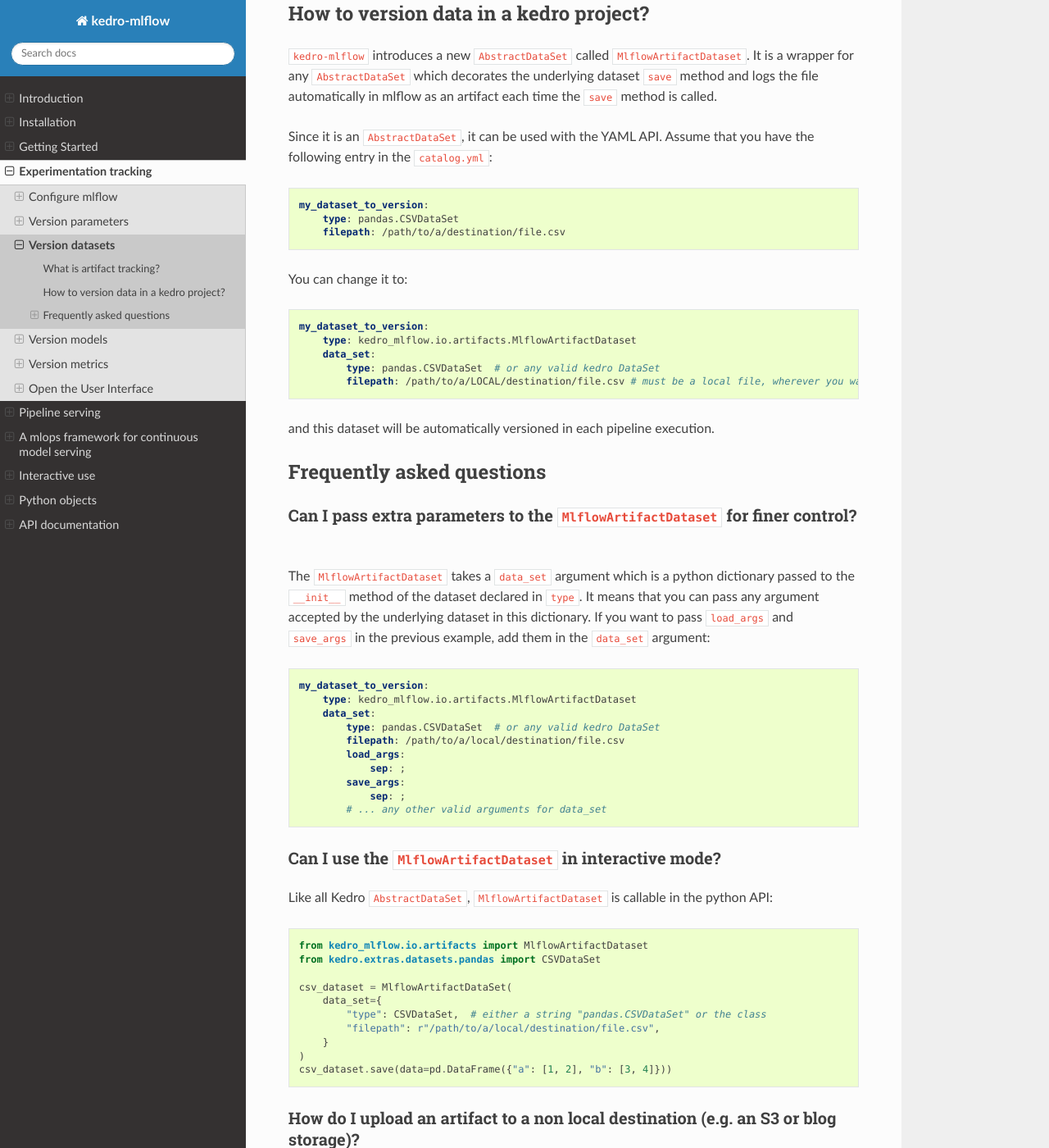
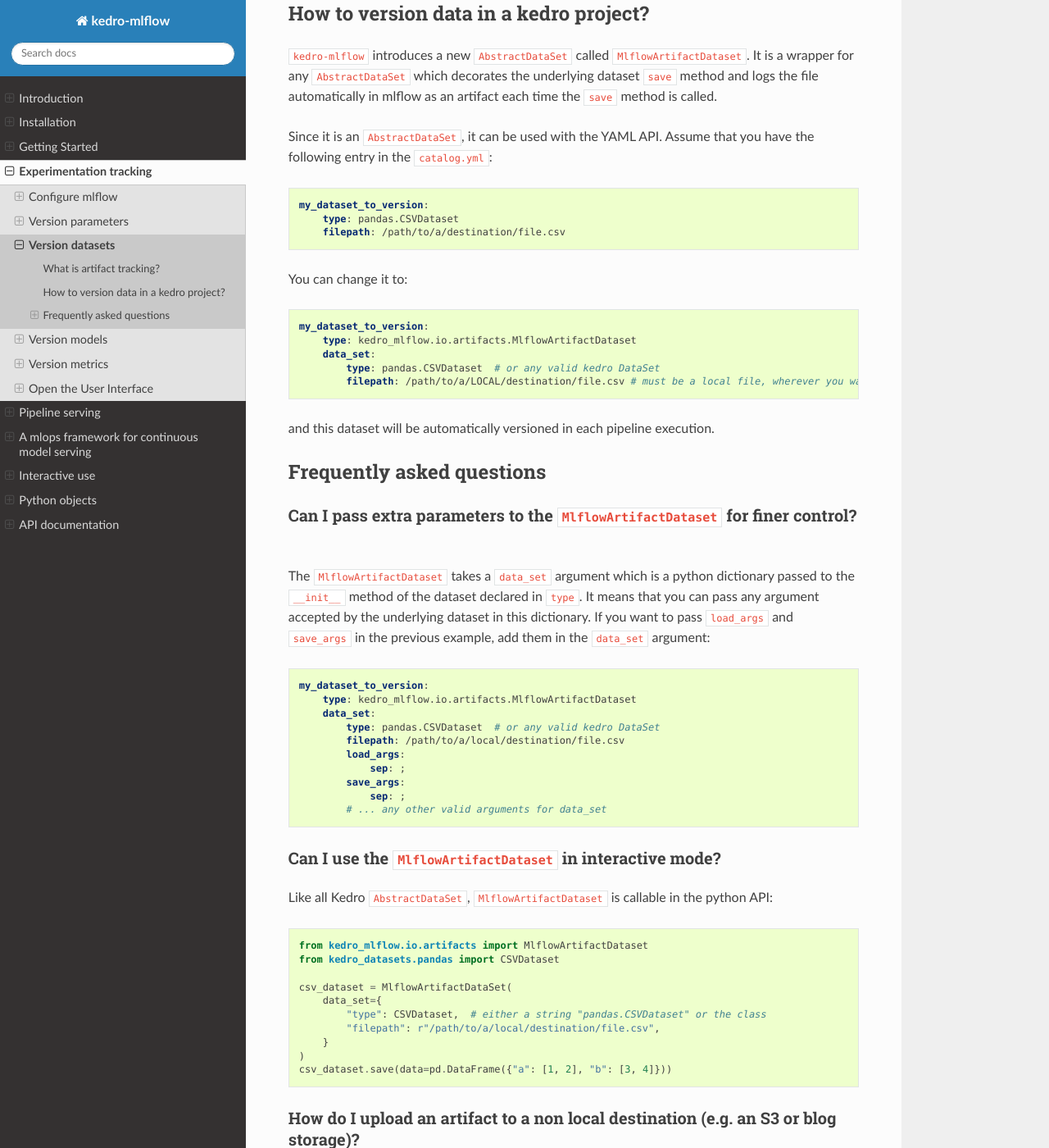
Before and after one commit to Galileo-Galilei/kedro-mlflow, a Sphinx documentation site: the page built from docs/source/04_experimentation_tracking/03_version_datasets.md, in a window 1280 px wide and 1400 px high, scrolled down 504 px. Shown: the whole window at 82% size. Built offline with Sphinx 7.4.7 and the Read the Docs theme 2.0.0, drawn with Linux system fonts in a browser that asks for light colours; some of the changed text lies outside the part shown.

Commit message:
:recycle: Import from kedro_datasets instead of kedro.extras (#458)

````diff
--- a/docs/source/04_experimentation_tracking/03_version_datasets.md
+++ b/docs/source/04_experimentation_tracking/03_version_datasets.md
@@ -20,7 +20,7 @@
 
 ```yaml
 my_dataset_to_version:
-    type: pandas.CSVDataSet
+    type: pandas.CSVDataset
     filepath: /path/to/a/destination/file.csv
 ```
 
@@ -30,7 +30,7 @@
 my_dataset_to_version:
     type: kedro_mlflow.io.artifacts.MlflowArtifactDataset
     data_set:
-        type: pandas.CSVDataSet  # or any valid kedro DataSet
+        type: pandas.CSVDataset  # or any valid kedro DataSet
         filepath: /path/to/a/LOCAL/destination/file.csv # must be a local file, wherever you want to log the data in the end
 ```
 
@@ -46,7 +46,7 @@
 my_dataset_to_version:
     type: kedro_mlflow.io.artifacts.MlflowArtifactDataset
     data_set:
-        type: pandas.CSVDataSet  # or any valid kedro DataSet
+        type: pandas.CSVDataset  # or any valid kedro DataSet
         filepath: /path/to/a/local/destination/file.csv
         load_args:
             sep: ;
@@ -61,11 +61,11 @@
 
 ```python
 from kedro_mlflow.io.artifacts import MlflowArtifactDataset
-from kedro.extras.datasets.pandas import CSVDataSet
+from kedro_datasets.pandas import CSVDataset
 
 csv_dataset = MlflowArtifactDataSet(
     data_set={
-        "type": CSVDataSet,  # either a string "pandas.CSVDataSet" or the class
+        "type": CSVDataset,  # either a string "pandas.CSVDataset" or the class
         "filepath": r"/path/to/a/local/destination/file.csv",
     }
 )
@@ -91,7 +91,7 @@
 my_dataset_to_version:
     type: kedro_mlflow.io.artifacts.MlflowArtifactDataset
     data_set:
-        type: pandas.CSVDataSet  # or any valid kedro DataSet
+        type: pandas.CSVDataset  # or any valid kedro DataSet
         filepath: /path/to/a/local/destination/file.csv  # must be a local filepath, no matter what is your actual mlflow storage (S3 or other)
     run_id: 13245678910111213  # a valid mlflow run to log in. If None, default to active run
 ```
@@ -106,7 +106,7 @@
 my_dataset_to_reload:
     type: kedro_mlflow.io.artifacts.MlflowArtifactDataset
     data_set:
-        type: pandas.CSVDataSet  # or any valid kedro DataSet
+        type: pandas.CSVDataset  # or any valid kedro DataSet
         filepath: /path/to/a/local/destination/file.csv # must be a local filepath, no matter what is your actual mlflow storage (S3 or other)
     run_id: 13245678910111213  # a valid mlflow run with the existing artifact. It must be named "file.csv"
 ```
@@ -121,7 +121,7 @@
 my_dataset_to_version:
     type: kedro_mlflow.io.artifacts.MlflowArtifactDataset
     data_set:
-        type: pandas.CSVDataSet  # or any valid kedro DataSet
+        type: pandas.CSVDataset  # or any valid kedro DataSet
         filepath: /path/to/a/local/destination/file.csv
     artifact_path: reporting  # relative path where the remote artifact must be stored. if None, saved in root folder.
 ```
--- a/requirements.txt
+++ b/requirements.txt
@@ -1,3 +1,4 @@
 kedro>=0.18.1, <0.19.0
+kedro_datasets
 mlflow>=1.0.0, <3.0.0
 pydantic>=1.0.0, <2.0.0
--- a/setup.py
+++ b/setup.py
@@ -54,6 +54,7 @@
             "flake8==6.0.0",  # ensure consistency with pre-commit
             "black==23.7.0",  # pin black version because it is not compatible with a pip range (because of non semver version number)
             "isort==5.12.0",  # ensure consistency with pre-commit
+            "kedro-datasets[pandas]",
         ],
         "dev": [
             "pre-commit>=2.0.0,<4.0.0",
````
Also changed, not shown: docs/source/03_getting_started/02_first_steps.md (+4 -4 lines), docs/source/05_pipeline_serving/04_hook_pipeline_ml.md (+1 -2 lines), docs/source/07_python_objects/01_DataSets.md (+4 -4 lines), 10 other files.
